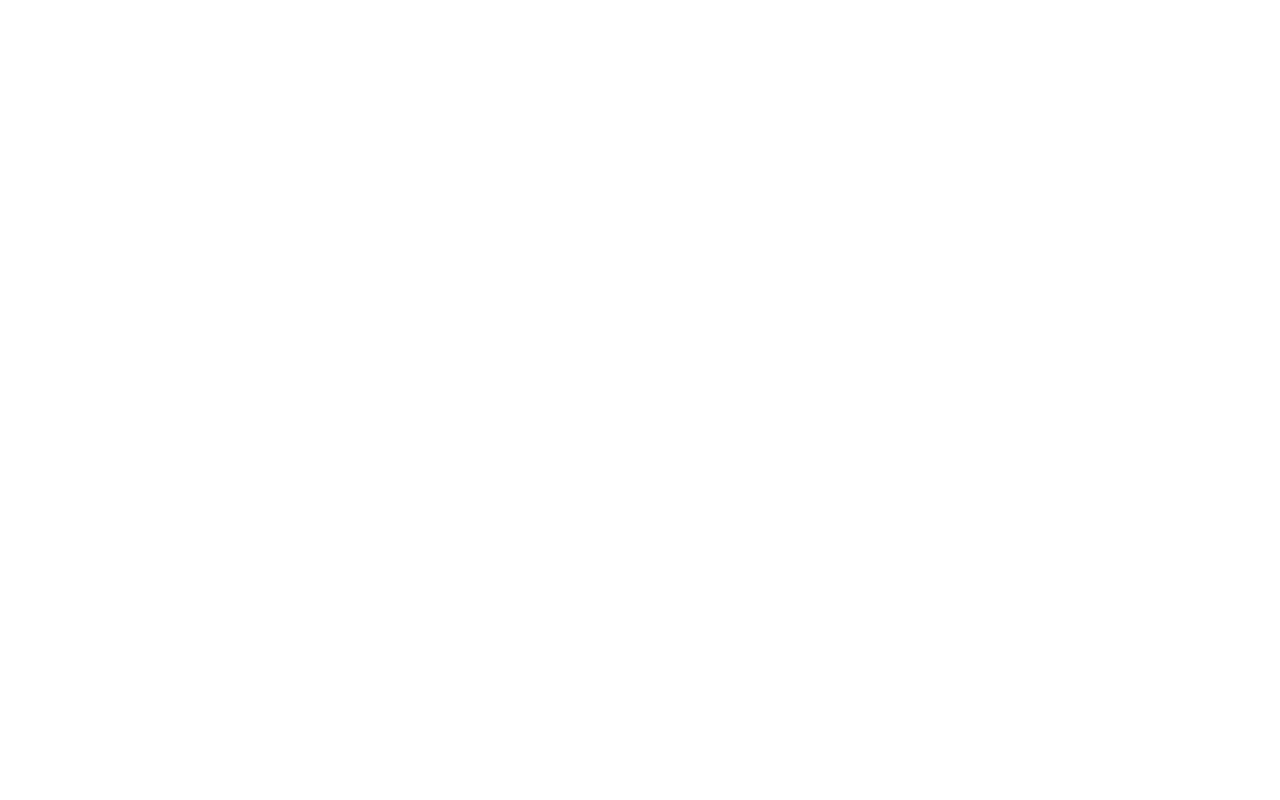
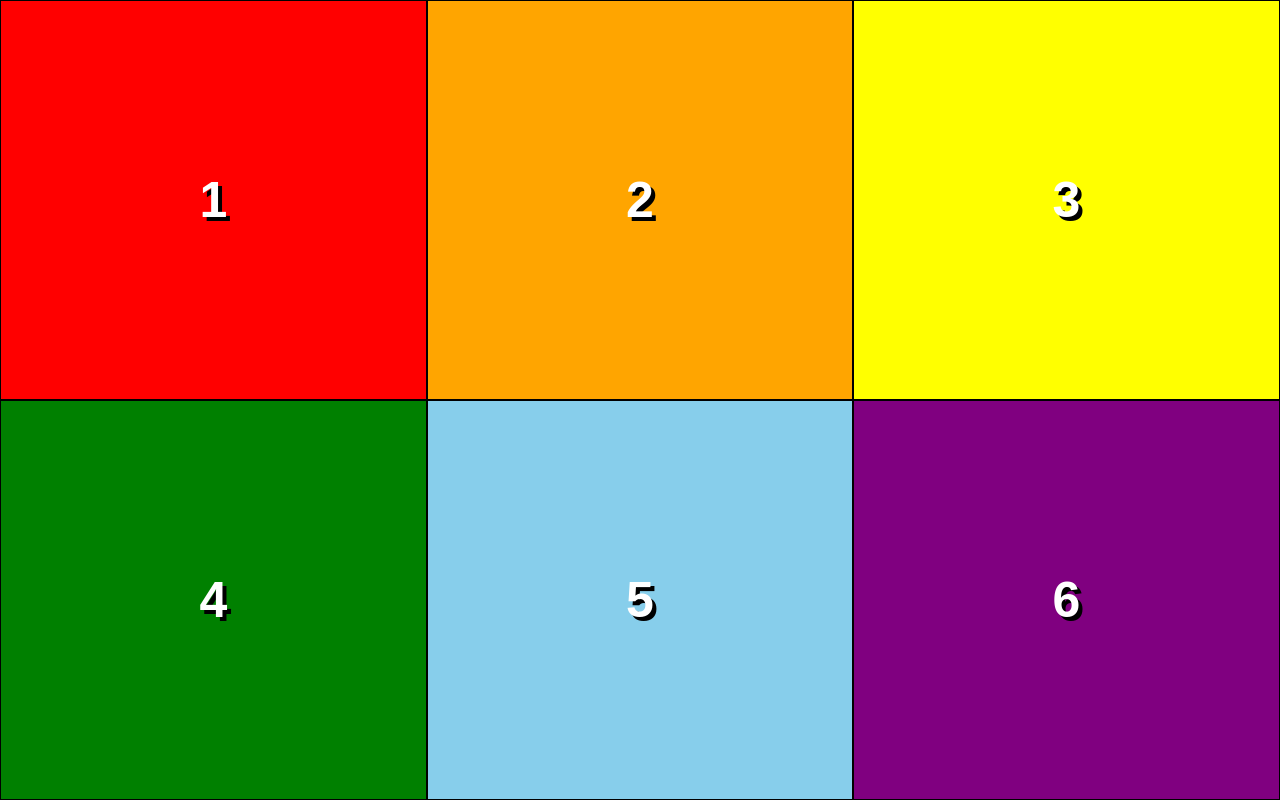
Before and after one commit to BobbieHoch/GranC-Projects, a plain HTML site: page 5-htmlcss Boxes-exer-5/index.html in a window 1280 px wide. Drawn offline with Linux system fonts and the light colour scheme.

Commit message:
Commit from VSCode

```diff
--- a/3-float-Userlist faces exThurs/style.css
+++ b/3-float-Userlist faces exThurs/style.css
@@ -1,5 +1,5 @@
 *{
-    margin:0px;
+   box-sizing: border-box; margin:0px;
     padding:0px;
     /* box-sizing: border-box; */
 }
@@ -9,33 +9,31 @@
     background-color: #5B9EED;
     width:55%;
     height:100%;
-    margin:150px 250px;
     align-content: center;
-    margin:30px auto
-    border-radius: 2px;
+
+    /* border-radius: 12px; */
+    border:2px solid rgb(146, 146, 146);
 }
-
-.list-wrapper{
-  width: 90%;
-  max-width: 400px;
-  margin: 30px auto;
-  justify-content: center;
-
+.container{
+    position: center;
 }
-
 /* List component */
 .list{
+    /* display:flex;
+    justify-content: center; */
     background-color: #FFF;
     list-style: none;
-    margin: 0;
+    margin: 0px;
     padding: 15px;
-    border-radius: 2px;
+    border-radius: 12px;
     box-shadow: 0 2px 6px rgba(0,0,0,0.30);
 }
 
     .list .list-item{
         display: flex;
         padding: 10px 5px;
+
+
     }
     .list .list-item:not(:last-child){
         border-bottom: 1px solid #EEE;
@@ -74,7 +72,8 @@
         @media only screen and(min-width: 768px) {
             /* User Card */
             .list-item{
-                width: 1200px;
+                width: 60%;
+                height:45%
 
             /* */User list*/ */
             .list{
--- a/5-htmlcss Boxes-exer-5/index.html
+++ b/5-htmlcss Boxes-exer-5/index.html
@@ -4,9 +4,30 @@
     <meta charset="UTF-8">
     <meta http-equiv="X-UA-Compatible" content="IE=edge">
     <meta name="viewport" content="width=device-width, initial-scale=1.0">
-    <title>Exercise 5 Color Boxes</title>
+    <link rel="stylesheet" href="style.css"/>
+    <title>Exercise 6 Color Boxes</title>
 </head>
-<body>
+<body >
+    <div class="container">
+        <div class="square one">
+            <h1> 1 </h1>
+        </div>
+        <div class="square two">
+            <h1> 2 </h1>
+        </div>
+        <div class="square three">
+            <h1> 3 </h1>
+        </div>
+        <div class="square four">
+            <h1> 4 </h1>
+        </div>
+        <div class="square five">
+            <h1> 5 </h1>
+        </div>
+        <div class="square six">
+            <h1> 6 </h1>
+        </div>
+</div>
 
 
 </body>
--- a/5-htmlcss Boxes-exer-5/style.css
+++ b/5-htmlcss Boxes-exer-5/style.css
@@ -0,0 +1,57 @@
+*{
+    margin: 0px;
+    padding: 0px;
+    font-family:Arial, Helvetica, sans-serif
+}
+.container{
+    display: flex;
+    flex-wrap: wrap;
+    height:100vh;
+}
+.square
+    {
+        width: 50vw;
+        height: 33.33vh;
+        color: white;
+        display: flex;
+        justify-content: center;
+        align-items: center;
+        border: 1px solid black;
+        font-weight: bolder;
+        font-size: 25px;
+        text-shadow: 4px 4px #000;
+        box-sizing: border-box;
+}
+.one{
+    background-color:red ;
+
+}
+.two{
+     background-color:orange ;
+
+}
+.three{
+      background-color:yellow ;
+
+}
+.four{
+     background-color:green ;
+
+}
+.five{
+        background-color:skyblue ;
+
+}
+.six{
+       background-color:purple;
+
+}
+
+
+@media screen and (min-width:600px) {
+    .square{
+        width: 33.33vw;
+        height: 50vh;
+    }
+
+}
--- /dev/null
+++ b/Mitch's Exer-5/styles.css
@@ -0,0 +1,56 @@
+* {
+    margin: 0;
+    padding: 0;
+}
+
+.squareContainer {
+    display: flex;
+    flex-wrap: wrap;
+    height: 100vh;
+}
+
+.square {
+    width: 50vw;
+    height: 33.33vh;
+    display: flex;
+    justify-content: center;
+    align-items: center;
+    color: white;
+    font-weight: bolder;
+    font-size: 35px;
+    text-shadow: 2px 2px black;
+    border: 1px solid black;
+    box-sizing: border-box;
+}
+
+.red {
+    background-color: red;
+}
+
+.orange {
+    background-color: orange;
+}
+
+.yellow {
+    background-color: yellow;
+}
+
+.green {
+    background-color: lightgreen;
+}
+
+.blue {
+
+    background-color: aqua;
+}
+
+.purple {
+    background-color: purple;
+}
+
+@media screen and (min-width: 600px) {
+    .square {
+        width: 33.33vw;
+        height: 50vh;
+    }
+}
```
Also changed, not shown: 3-float-Userlist faces exThurs/index.html (+1 -1 lines), Javascript Conditional Exercise/index.html (added, +13 -0 lines), Javascript Conditional Exercise/script.js (added, +70 -0 lines), Javascript Exercise1/index.html (added, +16 -0 lines), Javascript Exercise1/script.js (added, +14 -0 lines), Javascript exercise 2/index.html (added, +13 -0 lines), Javascript exercise 2/script.js (added, +37 -0 lines), Javascript exercise 2in class/index.html (added, +14 -0 lines), Javascript exercise 2in class/script.js (added, +12 -0 lines), Mitch's Exer-5/Index.html (added, +42 -0 lines).
